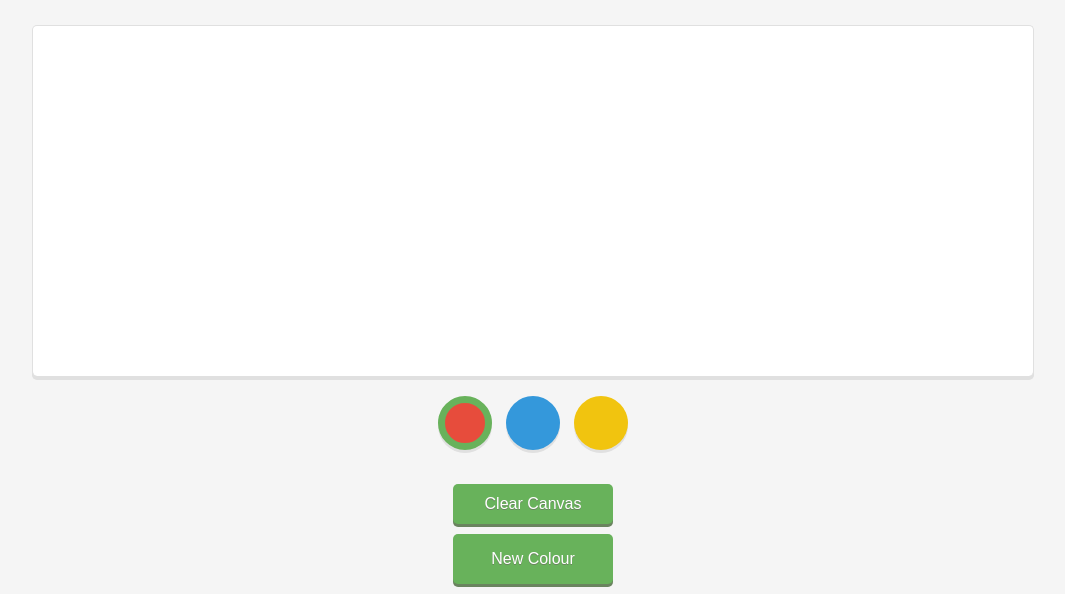
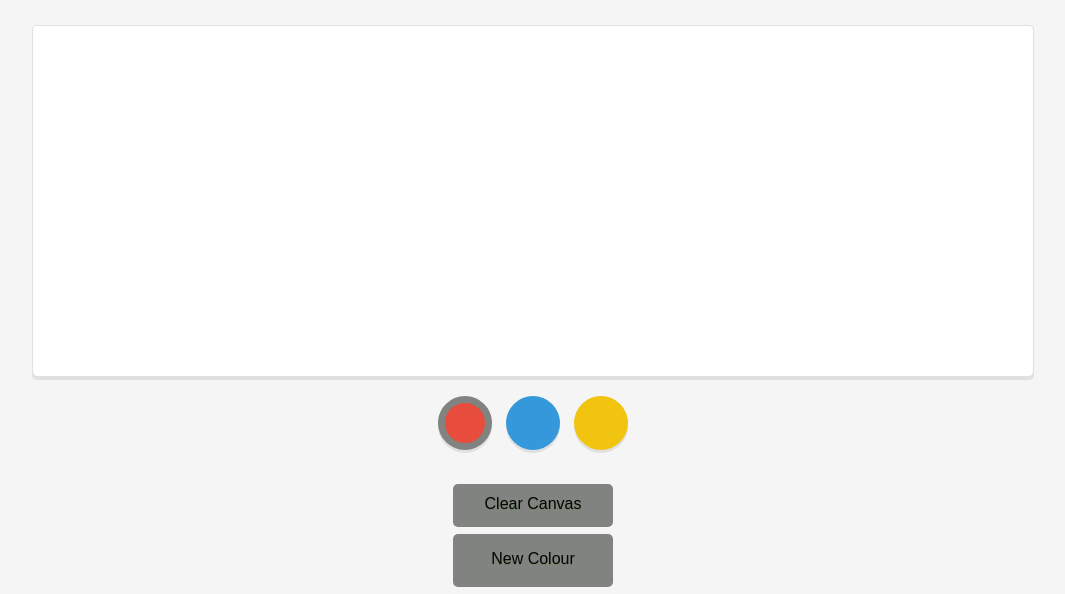
Before and after one commit to Vickysug/colouring-game, a plain HTML site: page index.html in a window 1280 px wide. Shown: the part 344-938 px from the top of the page, without its empty margins (107-1172 px from the left). Drawn offline with nearby package versions, Linux system fonts and the light colour scheme.

Commit message:
changed button colour

```diff
--- a/style.css
+++ b/style.css
@@ -49,11 +49,11 @@ canvas {
 	overflow: hidden;
 }
 
-@media (max-width: 600px) {
+@media (max-width: 600px) {}
     ul li, #newColor {
         height: 40px;
         width: 40px;
-    }}
+    }
 ul {
 	list-style:none;
 	margin: 0;
@@ -91,7 +91,7 @@ ul li {
 }
 
 .selected {
-	border: 7px solid #68B25B;
+	border: 7px solid #818380;
 	width: 40px;
 	height: 40px;
 }
@@ -100,9 +100,9 @@ ul li {
 ==============*/
 
 button {
-	background: #68B25B;
-	box-shadow: 0 3px 0 0 #6A845F;
-	color: #fff;
+	background: #818380;
+	box-shadow: 0 3px 0 0 #818380;
+	color: #050505;
 	outline: none;
 	cursor: pointer;
 	text-shadow: 0 1px #6A845F;
```
Also changed, not shown: index.html (+0 -3 lines).
